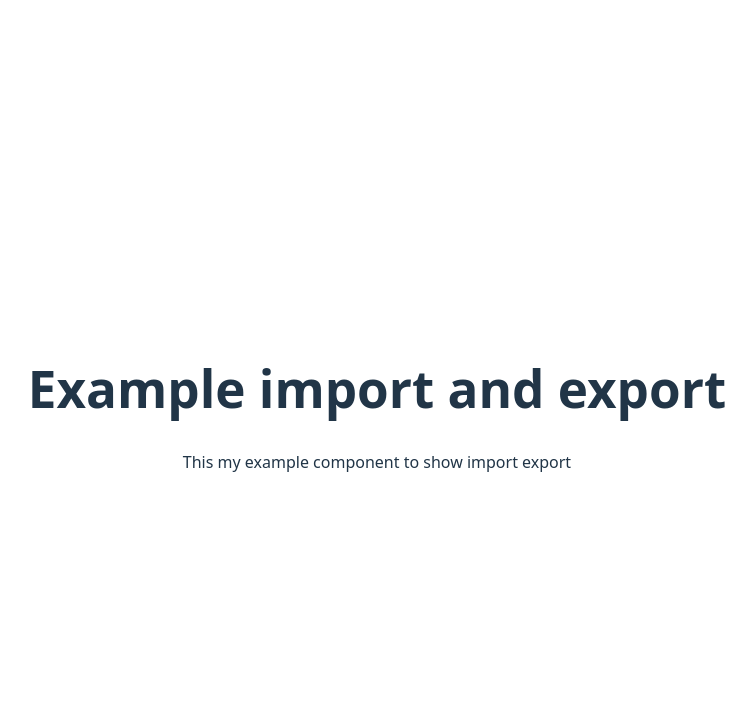
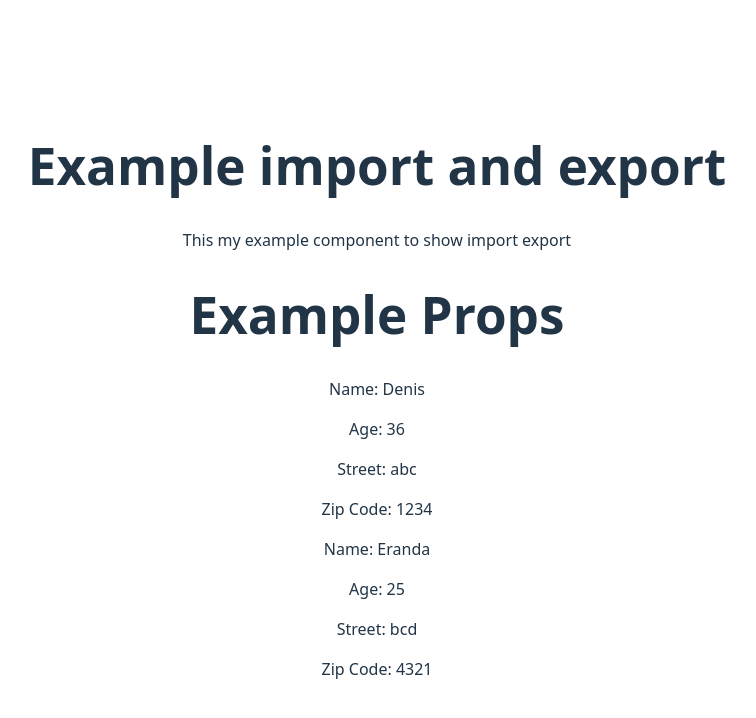
Before and after one commit to denis-1989/react-components-props-state-example, a React (Vite) app: page / in a window 1280 px wide. Shown: the top 718 px of the page, without its empty margins (263-1019 px from the left). Built offline with nearby package versions, Linux system fonts and the light colour scheme.

Commit message:
Add React props example with nested address object

```diff
--- a/src/App.jsx
+++ b/src/App.jsx
@@ -1,11 +1,23 @@
 import './App.css';
 import ExampleComponents from './ExampleComponents';
+import ExampleProps from './ExampleProps';
 
 export default function App() {
   return (
     <div className="App">
       <h1>Example import and export</h1>
       <ExampleComponents />
+      <h1>Example Props</h1>
+      <ExampleProps
+        name="Denis"
+        age={36}
+        address={{ street: 'abc', zipcode: '1234' }}
+      />
+      <ExampleProps
+        name="Eranda"
+        age={25}
+        address={{ street: 'bcd', zipcode: '4321' }}
+      />
     </div>
   );
 }
--- /dev/null
+++ b/src/ExampleProps.jsx
@@ -0,0 +1,11 @@
+export default function ExampleProps(props) {
+  console.log('props', props);
+  return (
+    <div>
+      <p>Name: {props.name}</p>
+      <p>Age: {props.age}</p>
+      <p>Street: {props.address.street}</p>
+      <p>Zip Code: {props.address.zipcode}</p>
+    </div>
+  );
+}
```
